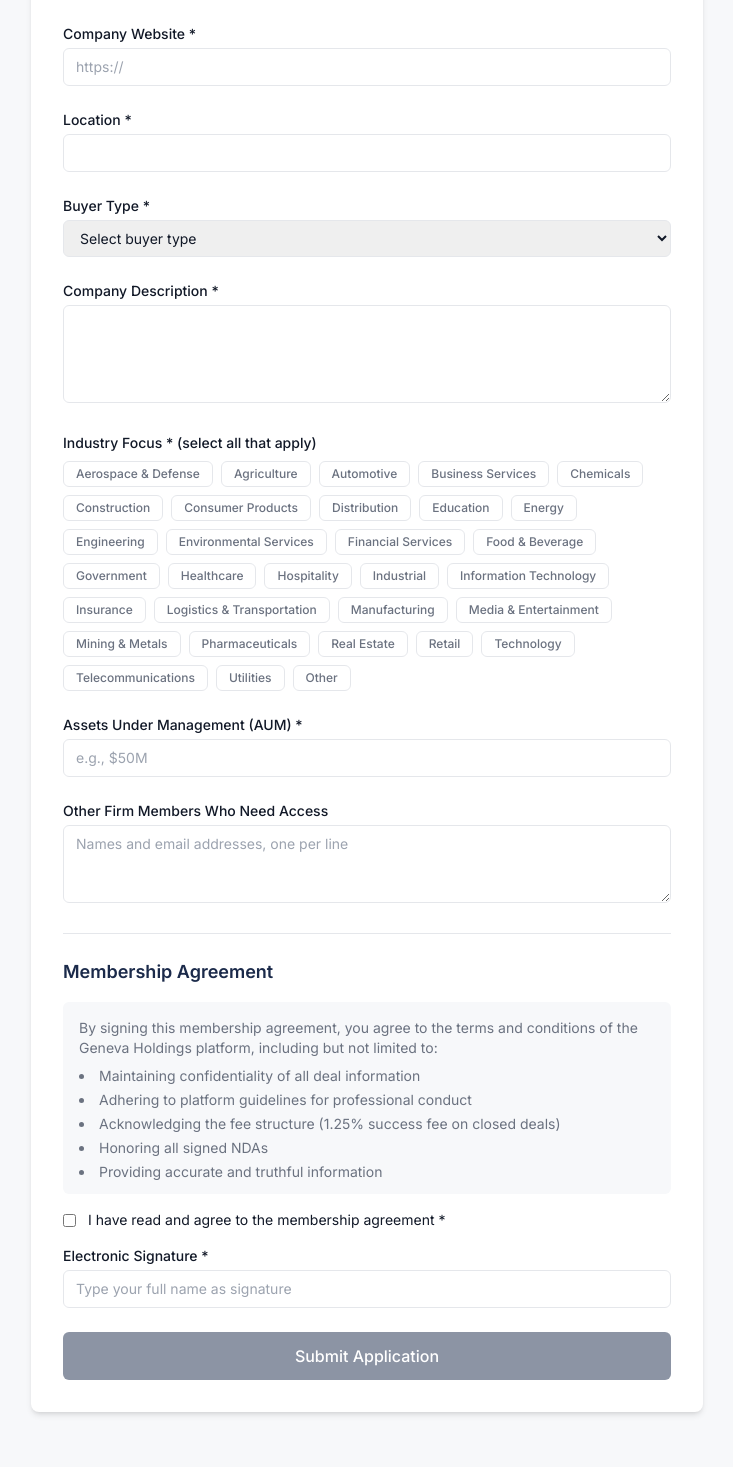
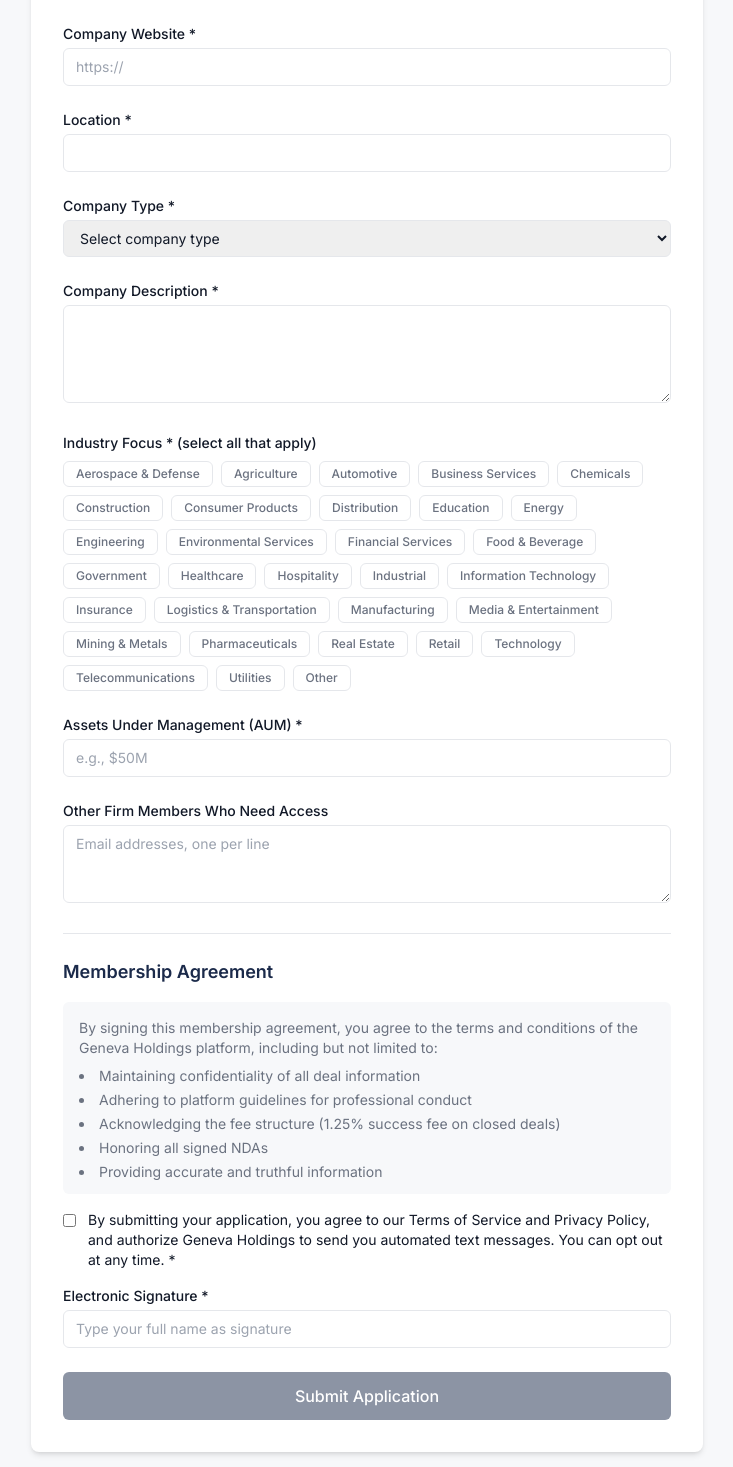
Before and after one commit to thealgochef/MA-Platform, a Next.js app: page /signup/buyer in a window 1280 px wide. Shown: the part 324-1791 px from the top of the page, without its empty margins (273-1006 px from the left). Built offline with nearby package versions, Linux system fonts and the light colour scheme.

Commit message:
refactor(signup): update labels and placeholders for clarity

```diff
--- a/src/app/(auth)/projects/new/page.tsx
+++ b/src/app/(auth)/projects/new/page.tsx
@@ -97,46 +97,46 @@ export default function NewProjectPage() {
 
           <div className="grid grid-cols-2 gap-4">
             <div>
-              <label className="block text-sm font-medium text-text-primary mb-1">Revenue Min</label>
+              <label className="block text-sm font-medium text-text-primary mb-1">Minimum Revenue (M)</label>
               <input
                 type="number"
                 value={formData.revenueMin ?? ""}
                 onChange={(e) => setFormData({ ...formData, revenueMin: e.target.value ? parseFloat(e.target.value) : null })}
                 className="w-full border border-border-gray rounded-md px-3 py-2 text-sm"
-                placeholder="0"
+                placeholder="5"
               />
             </div>
             <div>
-              <label className="block text-sm font-medium text-text-primary mb-1">Revenue Max</label>
+              <label className="block text-sm font-medium text-text-primary mb-1">Maximum Revenue (M)</label>
               <input
                 type="number"
                 value={formData.revenueMax ?? ""}
                 onChange={(e) => setFormData({ ...formData, revenueMax: e.target.value ? parseFloat(e.target.value) : null })}
                 className="w-full border border-border-gray rounded-md px-3 py-2 text-sm"
-                placeholder="No max"
+                placeholder="50"
               />
             </div>
           </div>
 
           <div className="grid grid-cols-2 gap-4">
             <div>
-              <label className="block text-sm font-medium text-text-primary mb-1">EBITDA Min</label>
+              <label className="block text-sm font-medium text-text-primary mb-1">Minimum EBITDA (M)</label>
               <input
                 type="number"
                 value={formData.ebitdaMin ?? ""}
                 onChange={(e) => setFormData({ ...formData, ebitdaMin: e.target.value ? parseFloat(e.target.value) : null })}
                 className="w-full border border-border-gray rounded-md px-3 py-2 text-sm"
-                placeholder="0"
+                placeholder="0.5"
               />
             </div>
             <div>
-              <label className="block text-sm font-medium text-text-primary mb-1">EBITDA Max</label>
+              <label className="block text-sm font-medium text-text-primary mb-1">Maximum EBITDA (M)</label>
               <input
                 type="number"
                 value={formData.ebitdaMax ?? ""}
                 onChange={(e) => setFormData({ ...formData, ebitdaMax: e.target.value ? parseFloat(e.target.value) : null })}
                 className="w-full border border-border-gray rounded-md px-3 py-2 text-sm"
-                placeholder="No max"
+                placeholder="5"
               />
             </div>
           </div>
--- a/src/app/(public)/pending-approval/page.tsx
+++ b/src/app/(public)/pending-approval/page.tsx
@@ -23,8 +23,7 @@ export default function PendingApprovalPage() {
           Application Received
         </h1>
         <p className="text-text-secondary mb-6">
-          Thank you for applying. Our team reviews all applications and
-          you&apos;ll hear back within 24 hours.
+          All prospective buyers are carefully reviewed to maintain deal confidentiality and the integrity of our network. You can expect a decision within 24 hours.
         </p>
         <p className="text-text-secondary text-sm mb-8">
           We&apos;ll send you an email once your application has been reviewed.
--- a/src/app/(public)/signup/broker/page.tsx
+++ b/src/app/(public)/signup/broker/page.tsx
@@ -220,7 +220,7 @@ export default function BrokerSignupPage() {
                 onChange={(e) =>
                   setFormData({ ...formData, otherMembers: e.target.value })
                 }
-                placeholder="Names and email addresses, one per line"
+                placeholder="Email addresses, one per line"
                 className="w-full border border-border-gray rounded-md px-3 py-2 text-sm focus:outline-none focus:ring-2 focus:ring-slate-blue/50 focus:border-slate-blue"
               />
             </div>
@@ -261,7 +261,7 @@ export default function BrokerSignupPage() {
                   className="mt-1"
                 />
                 <span className="text-sm text-text-primary">
-                  I have read and agree to the membership agreement *
+                  By submitting your application, you agree to our Terms of Service and Privacy Policy, and authorize Geneva Holdings to send you automated text messages. You can opt out at any time. *
                 </span>
               </label>
 
--- a/src/app/(public)/signup/buyer/page.tsx
+++ b/src/app/(public)/signup/buyer/page.tsx
@@ -187,7 +187,7 @@ export default function BuyerSignupPage() {
 
             <div>
               <label className="block text-sm font-medium text-text-primary mb-1">
-                Buyer Type *
+                Company Type *
               </label>
               <select
                 required
@@ -197,7 +197,7 @@ export default function BuyerSignupPage() {
                 }
                 className="w-full border border-border-gray rounded-md px-3 py-2 text-sm focus:outline-none focus:ring-2 focus:ring-slate-blue/50 focus:border-slate-blue"
               >
-                <option value="">Select buyer type</option>
+                <option value="">Select company type</option>
                 {BUYER_TYPES.map((type) => (
                   <option key={type.value} value={type.value}>
                     {type.label}
@@ -313,7 +313,7 @@ export default function BuyerSignupPage() {
                 onChange={(e) =>
                   setFormData({ ...formData, otherMembers: e.target.value })
                 }
-                placeholder="Names and email addresses, one per line"
+                placeholder="Email addresses, one per line"
                 className="w-full border border-border-gray rounded-md px-3 py-2 text-sm focus:outline-none focus:ring-2 focus:ring-slate-blue/50 focus:border-slate-blue"
               />
             </div>
@@ -355,7 +355,7 @@ export default function BuyerSignupPage() {
                   className="mt-1"
                 />
                 <span className="text-sm text-text-primary">
-                  I have read and agree to the membership agreement *
+                  By submitting your application, you agree to our Terms of Service and Privacy Policy, and authorize Geneva Holdings to send you automated text messages. You can opt out at any time. *
                 </span>
               </label>
 
--- a/src/app/(public)/signup/select-role/page.tsx
+++ b/src/app/(public)/signup/select-role/page.tsx
@@ -13,7 +13,7 @@ export default function SelectRolePage() {
             Welcome to Geneva Holdings
           </h1>
           <p className="text-text-secondary">
-            How would you like to use the platform?
+            What is your main objective?
           </p>
         </div>
 
@@ -23,10 +23,10 @@ export default function SelectRolePage() {
             className="w-full text-left p-4 border border-border-gray rounded-lg hover:border-navy hover:bg-navy/5 transition-colors group"
           >
             <h3 className="text-lg font-semibold text-navy group-hover:text-slate-blue">
-              I&apos;m a Broker / Banker
+              Sell a Business
             </h3>
             <p className="text-sm text-text-secondary mt-1">
-              I represent sellers and want to list deals on the platform.
+              List confidentially. Reach serious, vetted buyers. Close faster.
             </p>
           </button>
 
@@ -35,10 +35,10 @@ export default function SelectRolePage() {
             className="w-full text-left p-4 border border-border-gray rounded-lg hover:border-navy hover:bg-navy/5 transition-colors group"
           >
             <h3 className="text-lg font-semibold text-navy group-hover:text-slate-blue">
-              I&apos;m a Buyer
+              Buy a Business
             </h3>
             <p className="text-sm text-text-secondary mt-1">
-              I&apos;m looking to acquire businesses (PE, family office, search fund, etc.)
+              Set your criteria and get matched to live deals.
             </p>
           </button>
         </div>
```
